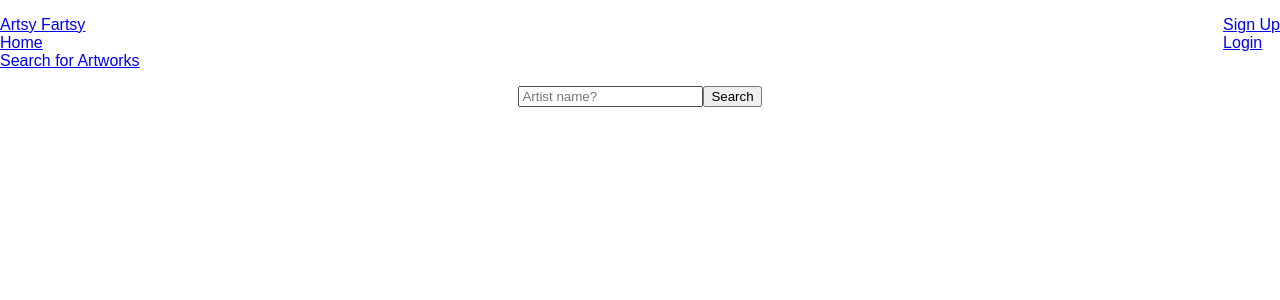
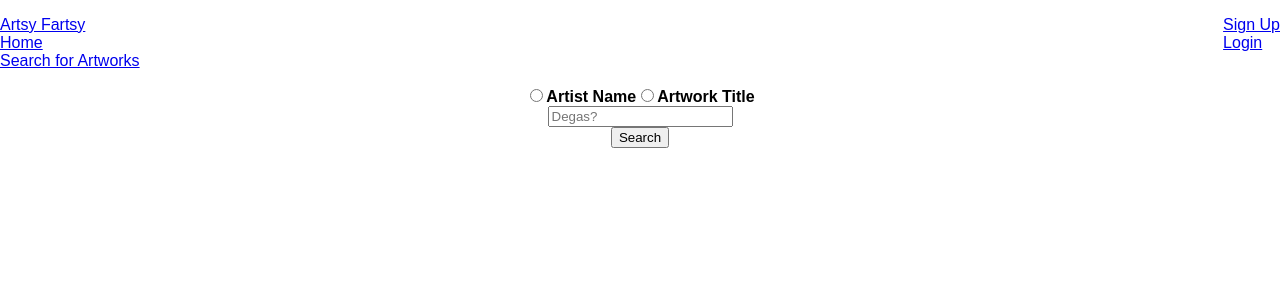
Before and after one commit to moodymango/CurateMe, a React app: page /search in a window 1280 px wide. Shown: the top 300 px of the page. Built offline with nearby package versions, Linux system fonts and the light colour scheme.

Commit message:
feat: add radio buttons on search page to allow user to search by category. next steps - how to capture value of radio button to send to the backend

```diff
--- a/client/containers/searchContainer.jsx
+++ b/client/containers/searchContainer.jsx
@@ -1,30 +1,32 @@
-import React, { useState, useEffect, useRef} from 'react';
-import axios from '../components/api/axios';
+import React, { useState, useEffect, useRef } from "react";
+import axios from "../components/api/axios";
 
 //import children components
-import SearchResults from '../components/searchResults.jsx';
+import SearchResults from "../components/searchResults.jsx";
 
-const SearchContainer= (props) => {
+const SearchContainer = (props) => {
   //set initial state of search bar to empty string
-    const [searchReq, setSearch] = useState('');
-    const [searchReqArtist, setArtistSearch] = useState('');
+  const [searchReq, setSearch] = useState("");
+  const [categoryField, setCategoryField] = useState("");
   //set initial state of results (which should be an array of objs)
   const [searchResults, setResults] = useState([]);
-    const resultsArr = useRef([])
+  const resultsArr = useRef([]);
   //set error messaging
-    const [errMsg, setErrMsg] = useState('');
+  const [errMsg, setErrMsg] = useState("");
   //make async function to fetch data
   const fetchData = async () => {
-        try{
+    try {
       //within axios.post, need to define search url for backend
-            const apiResults = await axios.post('/search',
+      const apiResults = await axios.post(
+        "/search",
         //need to provide payload(data we're sending to backend)
         //need to make sure the properties match the properties i've defined in my backend
-              JSON.stringify({searchReq}),
+        JSON.stringify({ searchReq, categoryField }),
         {
-                headers: {'Content-Type': 'application/json'},
-                withCredentials: true
-              })
+          headers: { "Content-Type": "application/json" },
+          withCredentials: true,
+        }
+      );
       //save response data to searchResults state array
       //I am successfully saving state, but only saving 5 pieces when I should be saving 10.
       setResults(apiResults.data);
@@ -33,39 +35,70 @@ const SearchContainer= (props) => {
       //   resultsArr.current.push(el);
       // })
       // console.log('array is =>', resultsArr.current)
-          }
-          catch (err) {
-            if(err.response){
-              setErrMsg('Search failed');
-            } else if(err.reponse?.status === 400) {
-              setErrMsg('Try a different term')
+    } catch (err) {
+      if (err.response) {
+        setErrMsg(`${err.response.data}`);
+      } else if (err.response.status === 404) {
+        setErrMsg(`${err.response.data}`);
       }
     }
-    }
-  //allows user to make calls via the api!
+  };
+  //allows user to make calls via the api
   const handleSubmit = async (e) => {
     e.preventDefault();
+    radioValue();
     //will make call to axios to make call to backend and set state
     fetchData();
     //now need to pass down search results state to child component for this site
+  };
+  const radioValue = () => {
+    console.log("is radioButtons working...");
+    const getRadioBtns = document.getElementsByName("categoryField");
+    for (let i = 0; i < getRadioBtns.length; i++) {
+      console.log("radio buttons are", getRadioBtns[i]);
+      console.log("radio buttons checked maybe>", getRadioBtns[i].checked);
+      if (getRadioBtns[i].checked) setCategoryField(getRadioBtns[i].value);
     }
+  };
+
   return (
-      // <h1>Hello World </h1>
-      //SEARCH BAR, since for some reason we cannot find the search component??
-      <div className='search-component'>
-            <form id = "search-form" role = "search" onSubmit = {handleSubmit}>
-              <label htmlFor='search'>
-                <div id='search-bar'>
-                    <input title ="search for art" type = 'search' id = "search" onChange={(e) => setSearch(e.target.value)} value={searchReq} placeholder ="Artist name?" />
-                    <button type = 'submit'>Search</button>
+    <div className="search-component">
+      <form id="search-form" role="search" onSubmit={handleSubmit}>
+        <div id="search-input">
+          <div id="radio-categoryField">
+            <input
+              type="radio"
+              id="artist_title"
+              name="categoryField"
+              value="artist_title"
+            />
+            <label htmlFor="artist_title">Artist Name</label>
+            <input type="radio" id="title" name="categoryField" value="title" />
+            <label htmlFor="title">Artwork Title</label>
           </div>
-              </label>
-            </form>
-          <div id ="search-results">
-            <SearchResults searchResults = {searchResults} />
+          <div id="search-button&bar">
+            <div id="search-bar">
+              <input
+                title="searchReq"
+                type="search"
+                id="search"
+                onChange={(e) => setSearch(e.target.value)}
+                value={searchReq}
+                placeholder="Degas?"
+              />
+            </div>
+            <button type="submit">Search</button>
           </div>
         </div>
-
-    )
-}
+      </form>
+      <div id="search-results">
+        {searchResults.length ? (
+          <SearchResults searchResults={searchResults} />
+        ) : (
+          <h2>{errMsg}</h2>
+        )}
+      </div>
+    </div>
+  );
+};
 export default SearchContainer;
--- a/client/css/app.css
+++ b/client/css/app.css
@@ -17,7 +17,8 @@
   text-decoration: none;
   font-weight: bold;
   color: black;
-    border-right: 1px solid none }
+  border-right: 1px solid none;
+}
 /* STYLING FOR HOMEPAGE */
 /* https://www.freecodecamp.org/news/css-full-page-background-image-tutorial/ */
 /* https://www.developerdrive.com/full-page-hero-image-html-css/ */
@@ -64,39 +65,52 @@
     text-align: center;
 } */
 /* STYLING FOR SIGN UP */
-.login, .signup, .search-component, .logged-in, .user-page{
+.login,
+.signup,
+.search-component,
+.logged-in,
+.user-page {
   top: 0;
   left: 0;
   text-align: center;
-    color:black
+  color: black;
+}
+/* SEARCH INPUT */
+/* STYLING FOR SIGN UP */
+.login,
+.signup,
+.search-component,
+.logged-in,
+.user-page {
+  top: 0;
+  left: 0;
+  text-align: center;
+  color: black;
 }
 /* SEARCH RESULTS */
 #search-results {
   display: flex;
   flex-direction: column;
 }
-/* SEARCH BAR */
-
 /* ARTWORK CARDS */
-.artwork-cards{
+.artwork-cards {
   position: block;
   padding: 5px;
-    width:30%;
+  width: 30%;
   /* margin: 10px; */
   margin: 5px 5px 13px 10px;
-    float:left;
-    font-size: .8em;
-    box-shadow: 5px 5px 15px rgba(0, 0, 0, .2);
+  float: left;
+  font-size: 0.8em;
+  box-shadow: 5px 5px 15px rgba(0, 0, 0, 0.2);
 }
 
-
-label{
+label {
   font-weight: 600;
 }
 
 body {
   box-sizing: border-box;
-    font-family: 'Ubuntu Light', 'Century Gothic', sans-serif;
+  font-family: "Ubuntu Light", "Century Gothic", sans-serif;
   margin: 0;
   padding: 0;
   color: white;
```
Also changed, not shown: 2 other files (tests, documents, lock files or other folders). Lines whose indentation alone changed are shown as unchanged.
